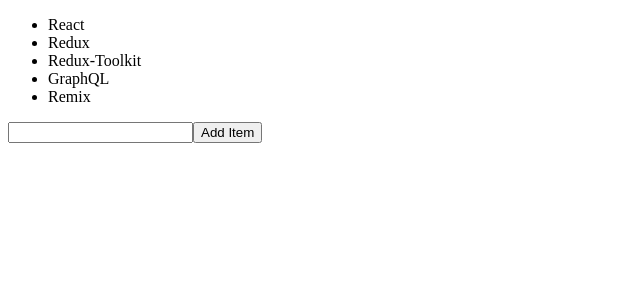
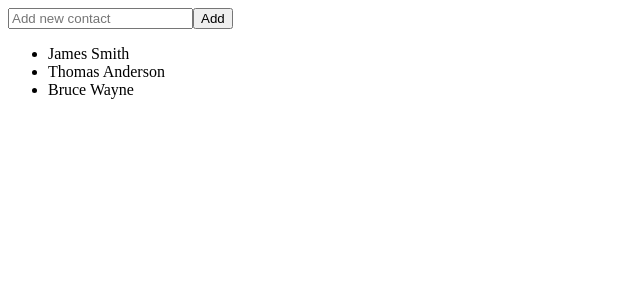
Before and after one commit to Anas-debug/Contact-manager, a React (Create React App) app: page / in a window 1280 px wide. Shown: the top 300 px of the page, without its empty margins (0-640 px from the left). Built offline with nearby package versions, Linux system fonts and the light colour scheme.

Commit message:
Contact manager finaly works as expected.

```diff
--- a/src/index.js
+++ b/src/index.js
@@ -2,67 +2,63 @@
 import ReactDOM from 'react-dom/client';
 // import './index.css';
 // import App from './App';
-import ListWithAddItem from './components/ListWithAddItem';
+// import ListWithAddItem from './components/ListWithAddItem';
 import './App.css';
 import reportWebVitals from './reportWebVitals';
 
 
 function AddPersonForm(props) {
-  const [person, setPerson] = useState('');
+  const [ person, setPerson ] = useState('');
 
-  function handleChange(e){
+  function handleChange(e) {
     setPerson(e.target.value);
   }
 
-  function handleSubmit(e){
+  function handleSubmit(e) {
     props.handleSubmit(person);
     setPerson('');
     e.preventDefault();
   }
-
   return (
-    <form onSubmit ={handleSubmit}>
+    <form onSubmit={handleSubmit}>
       <input type="text"
-        placeholder="New Contact Name"
+        placeholder="Add new contact"
         onChange={handleChange}
-        value = {person}/>
-        <button type="submit">Add New Contact</button>
+        value={person} />
+      <button type="submit">Add</button>
     </form>
   );
 }
 
-function PeopleList(props){
+function PeopleList(props) {
   const arr = props.data;
-  const listItems = arr.map((value, index) => {
-  return <li display= "block-inline" key={index}>{value}</li>
-  });
-
-  return(<ul>{listItems}</ul>);
+  const listItems = arr.map((val, index) =>
+    <li key={index}>{val}</li>
+  );
+  return <ul>{listItems}</ul>;
 }
 
-function ContactManager(props){
+function ContactManager(props) {
   const [contacts, setContacts] = useState(props.data);
 
   function addPerson(name) {
-    // console.log('"addPerson" function triggered!');
     setContacts([...contacts, name]);
   }
 
-  return(
-    <div align="center">
-      <AddPersonForm handleChange={addPerson}/>
+  return (
+    <div>
+      <AddPersonForm handleSubmit={addPerson} />
       <PeopleList data={contacts} />
     </div>
   );
 }
-
-const contacts = ["John Fontain", "Bilal Philips", "Yusuf Estes"];
+const contacts = ["James Smith", "Thomas Anderson", "Bruce Wayne"];
 
 const root = ReactDOM.createRoot(document.getElementById('root'));
 root.render(
   <React.StrictMode>
-    {/* <ContactManager data ={contacts}/> */}
-    <ListWithAddItem />
+    <ContactManager data ={contacts}/>
+    {/* <ListWithAddItem /> */}
   </React.StrictMode>
 );
 
```
